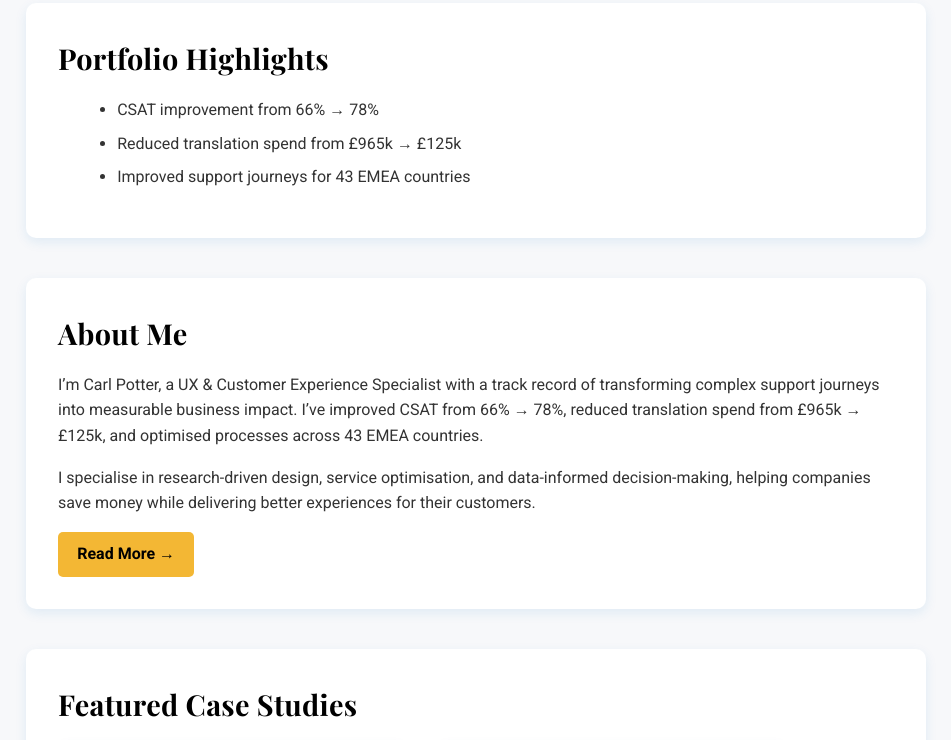
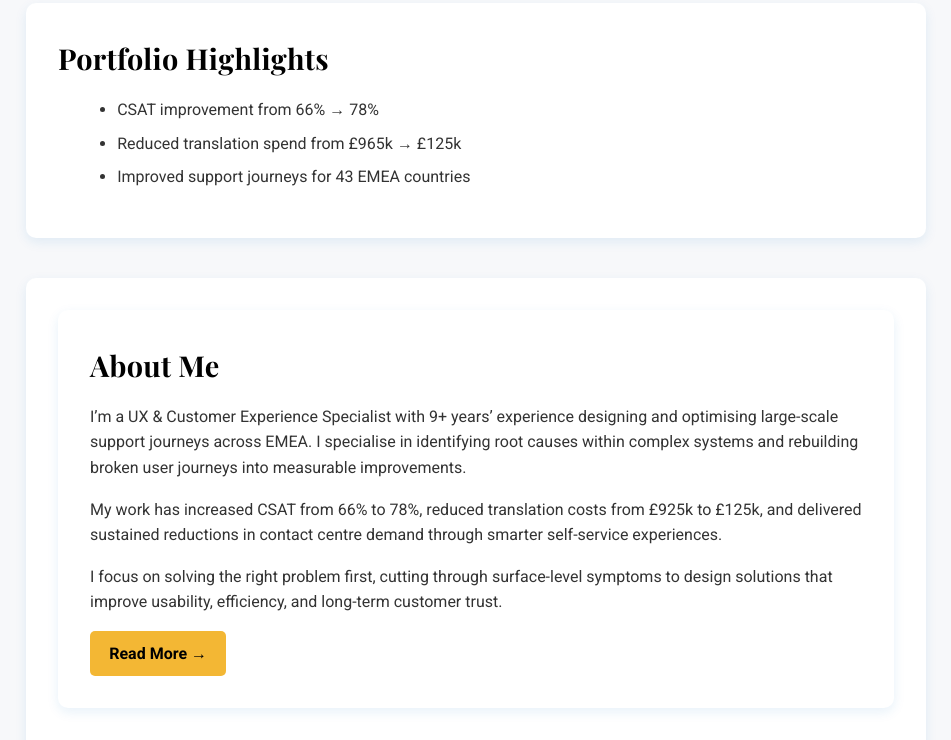
Before and after one commit to carl-m-potter/portfolio, a plain HTML site: page index.html in a window 1280 px wide. Shown: the part 510-1250 px from the top of the page, without its empty margins (164-1115 px from the left). Drawn offline with nearby package versions, Linux system fonts and the light colour scheme.

Commit message:
Update index.html

```diff
--- a/index.html
+++ b/index.html
@@ -59,13 +59,16 @@
 
  <!-- ABOUT -->
   <section id="about">
+<section id="about">
   <h2>About Me</h2>
   <p>
-      I’m Carl Potter, a UX & Customer Experience Specialist with a track record of transforming complex support journeys into measurable business impact.
-      I’ve improved CSAT from 66% → 78%, reduced translation spend from £965k → £125k, and optimised processes across 43 EMEA countries.
+    I’m a UX & Customer Experience Specialist with 9+ years’ experience designing and optimising large-scale support journeys across EMEA. I specialise in identifying root causes within complex systems and rebuilding broken user journeys into measurable improvements.
   </p>
   <p>
-      I specialise in research-driven design, service optimisation, and data-informed decision-making, helping companies save money while delivering better experiences for their customers.
+    My work has increased CSAT from 66% to 78%, reduced translation costs from £925k to £125k, and delivered sustained reductions in contact centre demand through smarter self-service experiences.
+  </p>
+  <p>
+    I focus on solving the right problem first, cutting through surface-level symptoms to design solutions that improve usability, efficiency, and long-term customer trust.
   </p>
   <a href="/portfolio/about.html" class="button">Read More →</a>
   </section>
```
Lines whose indentation alone changed are shown as unchanged.
